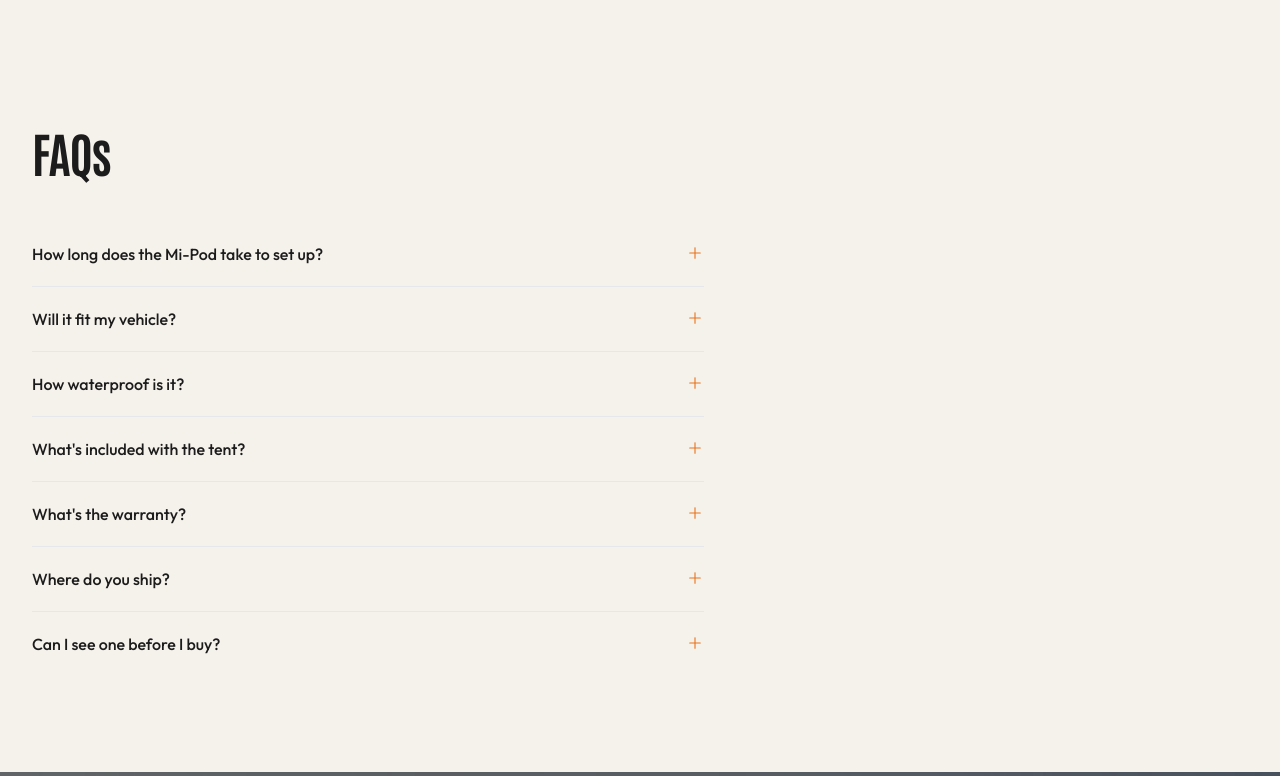
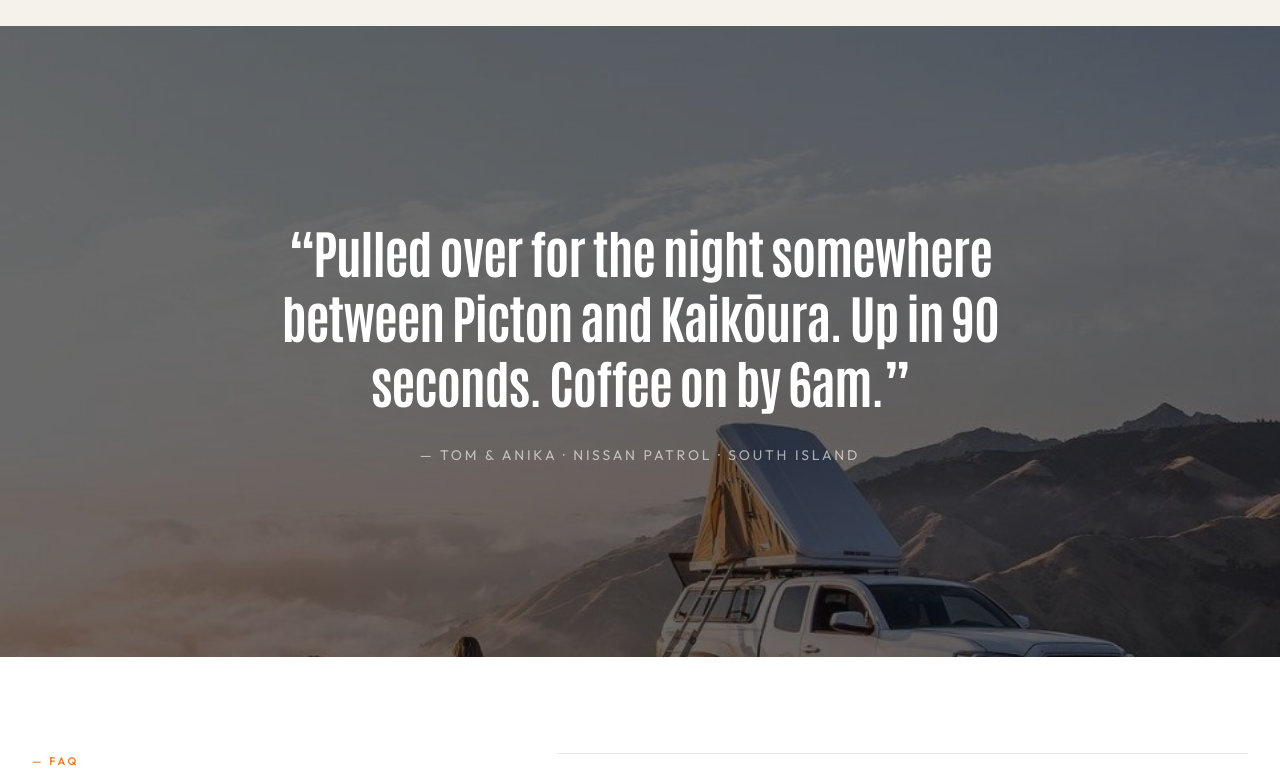
Before and after one commit to olinixon/MiPod-Outdoors, a Next.js app: page /the-mi-pod in a window 1280 px wide. Shown: the part 4020-4796 px from the top of the page. Built offline with nearby package versions, Linux system fonts and the light colour scheme.

Commit message:
refactor: reorder product page sections per spec

```diff
--- a/app/the-mi-pod/page.tsx
+++ b/app/the-mi-pod/page.tsx
@@ -10,11 +10,10 @@
 import { SpecsTable } from "@/components/product/SpecsTable"
 import { WhatsIncluded } from "@/components/product/WhatsIncluded"
 import { Compatibility } from "@/components/product/Compatibility"
-import { FAQs } from "@/components/product/FAQs"
 import { LifestyleQuote } from "@/components/product/LifestyleQuote"
+import { ProductFAQs } from "@/components/product/ProductFAQs"
 import { RelatedContent } from "@/components/product/RelatedContent"
 import { MI_POD_PRODUCT } from "@/lib/products"
-import { PRODUCT_FAQS } from "@/lib/content"
 import { buildMetadata } from "@/lib/seo"
 
 export const metadata = buildMetadata({
@@ -56,6 +55,7 @@
         type="application/ld+json"
         dangerouslySetInnerHTML={{ __html: JSON.stringify(productJsonLd) }}
       />
+
       {/* Breadcrumb */}
       <div className="pt-20 bg-white">
         <Container className="py-4">
@@ -69,7 +69,7 @@
         </Container>
       </div>
 
-      {/* Hero: gallery + buy box */}
+      {/* Hero: gallery + buy box — above fold, no FadeIn */}
       <section className="bg-white pb-16">
         <Container>
           <div className="grid lg:grid-cols-[55%_1fr] gap-12 lg:gap-16">
@@ -82,27 +82,13 @@
       {/* Sticky tab nav */}
       <TabNav />
 
-      {/* Content sections */}
+      {/* Content sections — order: Overview → Specs → What's in the Box → Compatibility → LifestyleQuote → FAQ → Related */}
       <FadeIn><Overview /></FadeIn>
       <FadeIn><SpecsTable specs={product.specs} /></FadeIn>
       <FadeIn><WhatsIncluded /></FadeIn>
       <FadeIn><Compatibility /></FadeIn>
-
-      {/* FAQs */}
-      <FadeIn>
-        <section id="faqs" className="py-16 md:py-24 bg-cream scroll-mt-24">
-          <Container>
-            <h2 className="font-display font-bold text-charcoal text-[36px] md:text-[48px] leading-tight tracking-tight mb-10">
-              FAQs
-            </h2>
-            <div className="max-w-2xl">
-              <FAQs items={PRODUCT_FAQS} />
-            </div>
-          </Container>
-        </section>
-      </FadeIn>
-
       <FadeIn><LifestyleQuote /></FadeIn>
+      <FadeIn><ProductFAQs /></FadeIn>
       <FadeIn><RelatedContent /></FadeIn>
     </>
   )
```
